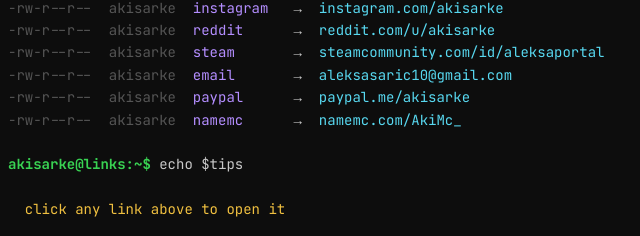
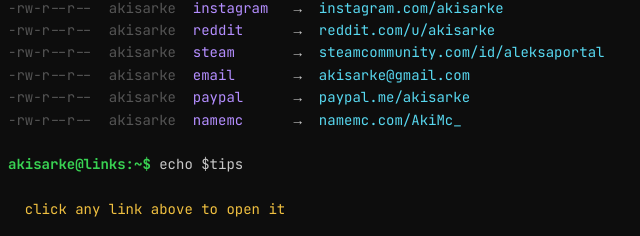
Before and after one commit to akisarke/akisarke.github.io, a plain HTML site: page index.html in a window 1280 px wide. Shown: the part 528-764 px from the top of the page, 16-656 px from the left. Drawn offline with Linux system fonts and the light colour scheme.

Commit message:
Update index.html

```diff
--- a/index.html
+++ b/index.html
@@ -153,7 +153,7 @@
 <span class="line d24 link-row"><span class="m ls-meta">-rw-r--r--  akisarke  </span><span class="p">instagram </span>  →  <a href="https://instagram.com/akisarke" target="_blank">instagram.com/akisarke</a></span>
 <span class="line d25 link-row"><span class="m ls-meta">-rw-r--r--  akisarke  </span><span class="p">reddit    </span>  →  <a href="https://reddit.com/u/akisarke" target="_blank">reddit.com/u/akisarke</a></span>
 <span class="line d26 link-row"><span class="m ls-meta">-rw-r--r--  akisarke  </span><span class="p">steam     </span>  →  <a href="https://steamcommunity.com/id/aleksaportal" target="_blank">steamcommunity.com/id/aleksaportal</a></span>
-<span class="line d27 link-row"><span class="m ls-meta">-rw-r--r--  akisarke  </span><span class="p">email     </span>  →  <a href="mailto:akisarke@gmail.com">aleksasaric10@gmail.com</a></span>
+<span class="line d27 link-row"><span class="m ls-meta">-rw-r--r--  akisarke  </span><span class="p">email     </span>  →  <a href="mailto:akisarke@gmail.com">akisarke@gmail.com</a></span>
 <span class="line d28 link-row"><span class="m ls-meta">-rw-r--r--  akisarke  </span><span class="p">paypal    </span>  →  <a href="https://paypal.me/akisarke" target="_blank">paypal.me/akisarke</a></span>
 <span class="line d29 link-row"><span class="m ls-meta">-rw-r--r--  akisarke  </span><span class="p">namemc    </span>  →  <a href="https://namemc.com/profile/AkiMc_.1" target="_blank">namemc.com/AkiMc_</a></span>
 <span class="line d30"> </span>
```
